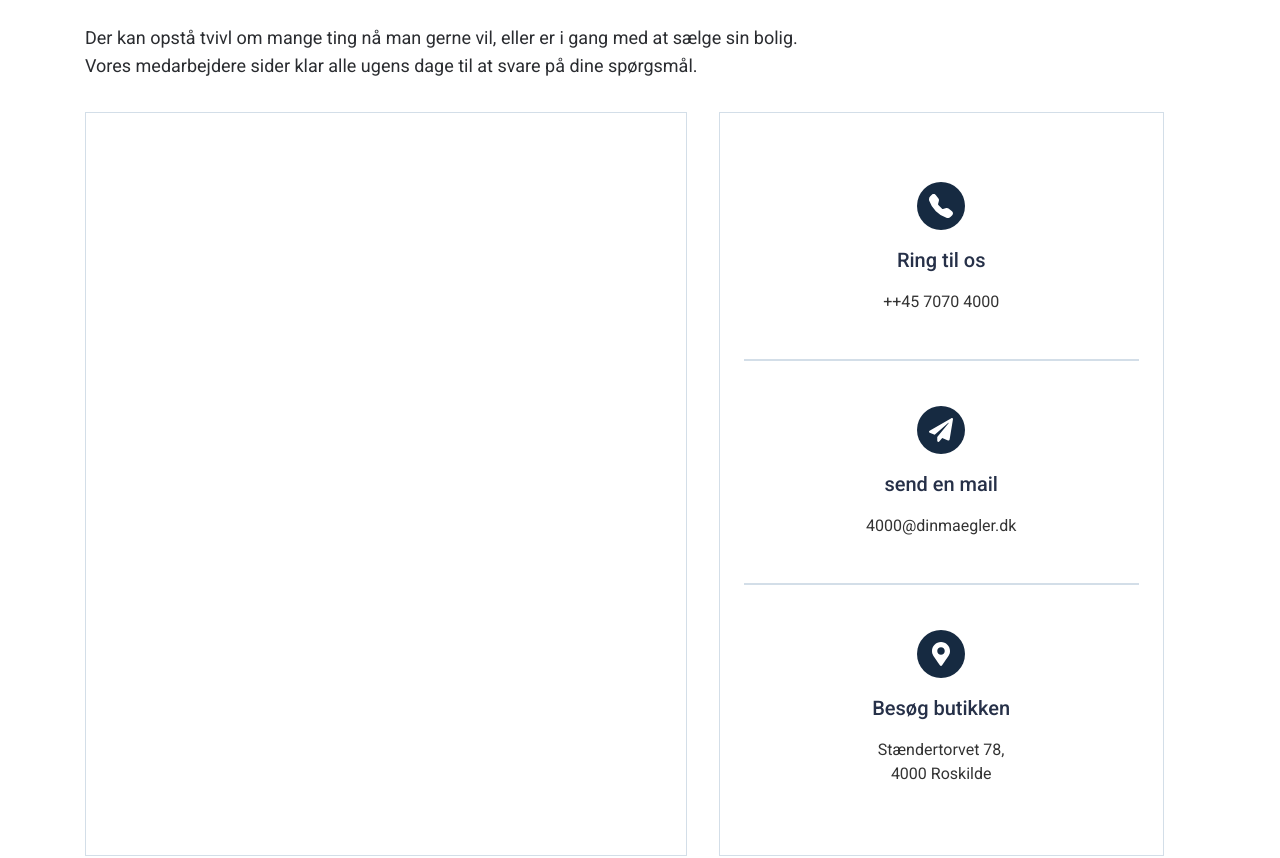
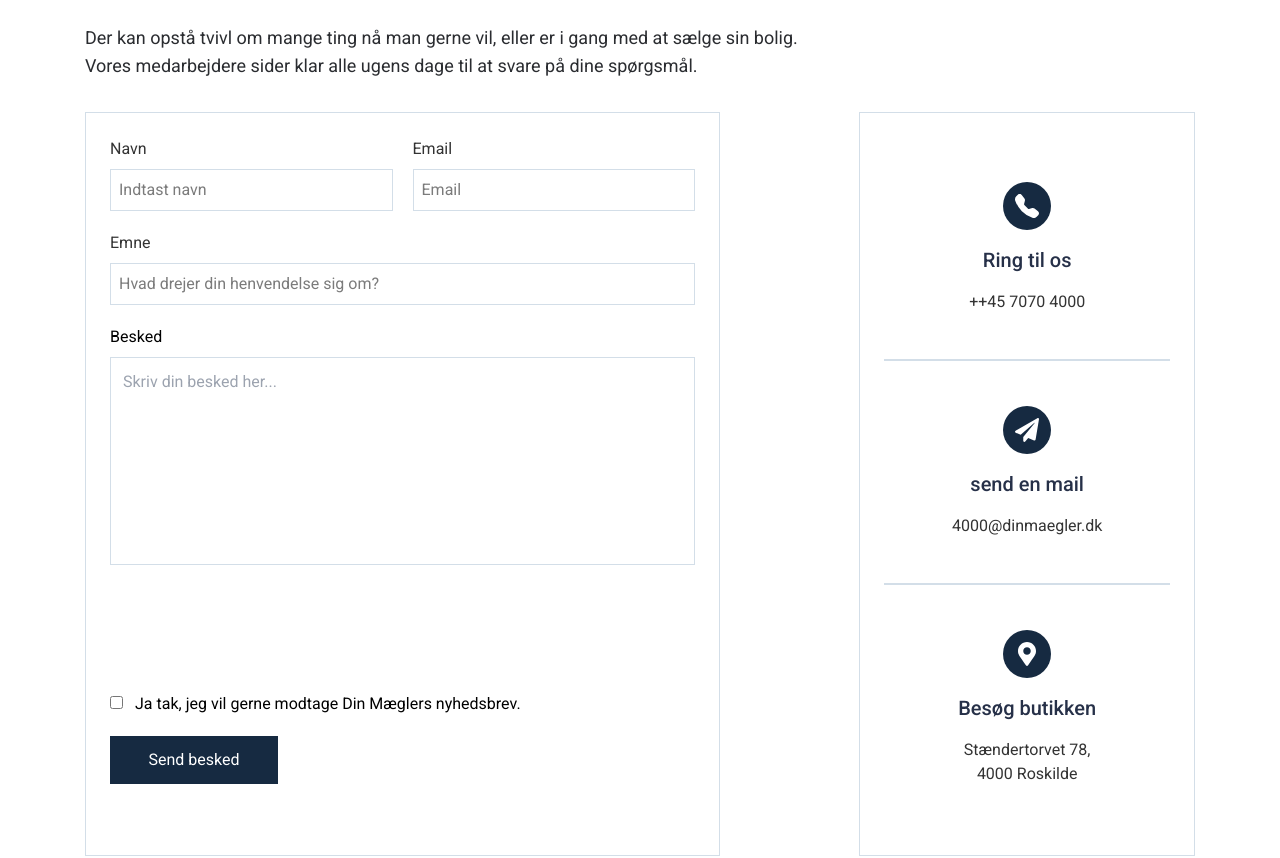
Before and after one commit to Howtoad/real-estate, a React (Create React App) app: page /kontakt in a window 1280 px wide. Shown: the part 600-1458 px from the top of the page. Built offline with nearby package versions, Linux system fonts and the light colour scheme.

Commit message:
add form and map image

```diff
--- a/src/features/ContactUs/templates/ContactForm.js
+++ b/src/features/ContactUs/templates/ContactForm.js
@@ -1,6 +1,92 @@
+import * as yup from "yup";
+import { yupResolver } from "@hookform/resolvers/yup";
+import { useForm } from "react-hook-form";
+import FormInput from "../../../components/FormInput";
+
+const schema = yup
+  .object({
+    name: yup.string().required("Navn er påkrævet"),
+    email: yup
+      .string()
+      .email("Din email skal have formen: ditnavn@mail.dk")
+      .required("Email er påkrævet"),
+    subject: yup.string().required("Emne er påkrævet"),
+    message: yup.string().required("Besked er påkrævet"),
+  })
+  .required();
+
 const ContactForm = () => {
+  const {
+    register,
+    handleSubmit,
+    formState: { errors },
+  } = useForm({ mode: "onBlur", resolver: yupResolver(schema) });
+
+  const onSubmit = (data) => {
+    let formData = {
+      name: data.name,
+      email: data.email,
+      subject: data.subject,
+      message: data.message,
+      newsletter: data.newsletter,
+    };
+    console.log(formData);
+  };
   return (
-    <div className="col-start-1 col-end-3 row-start-2 row-end-3 p-6 border-[1px] border-solid border-[#D3DEE8] max-w-[635px]"></div>
+    <div className="col-start-1 col-end-3 row-start-2 row-end-3 p-6 border-[1px] border-solid border-[#D3DEE8] max-w-[635px]">
+      <form className="grid gap-x-5 gap-y-5" onSubmit={handleSubmit(onSubmit)}>
+        <div className="col-start-1 col-end-2">
+          <FormInput
+            label="Navn"
+            placeholder="Indtast navn"
+            register={register("name")}
+            errorMessage={errors.name?.message}
+          />
+        </div>
+        <div className="col-start-2 col-end-3">
+          <FormInput
+            label="Email"
+            placeholder="Email"
+            register={register("email")}
+            errorMessage={errors.email?.message}
+          />
+        </div>
+        <div className="col-start-1 col-end-3">
+          <FormInput
+            label="Emne"
+            placeholder="Hvad drejer din henvendelse sig om?"
+            register={register("subject")}
+            errorMessage={errors.subject?.message}
+          />
+        </div>
+        <div className="col-start-1 col-end-3">
+          <h3 className="mb-2">Besked</h3>
+          <textarea
+            className="resize-none w-full h-52 pl-3 pt-3 border-[#D3DEE8] border"
+            placeholder="Skriv din besked her..."
+            {...register("message")}
+          ></textarea>
+          <p className="-bottom-4 left-0 text-red text-xs">
+            {errors.message?.message}
+          </p>
+        </div>
+        <div className="col-start-1 col-end-3 mt-[100px]">
+          <input
+            className="mr-3 "
+            type="checkbox"
+            {...register("newsletter")}
+            id="newsletter"
+            name="newsletter"
+          />
+          <label htmlFor="newsletter">
+            Ja tak, jeg vil gerne modtage Din Mæglers nyhedsbrev.
+          </label>
+        </div>
+        <button className="buttonStyle cursor-pointer max-w-[168px]">
+          Send besked
+        </button>
+      </form>
+    </div>
   );
 };
 
--- a/src/views/Contact.js
+++ b/src/views/Contact.js
@@ -24,6 +24,7 @@ const Contact = () => {
         <ContactForm />
         <ContactInfo />
       </section>
+      <img src="images/real-estate/contact_map.png" alt="Kort til butik" />
     </>
   );
 };
```
